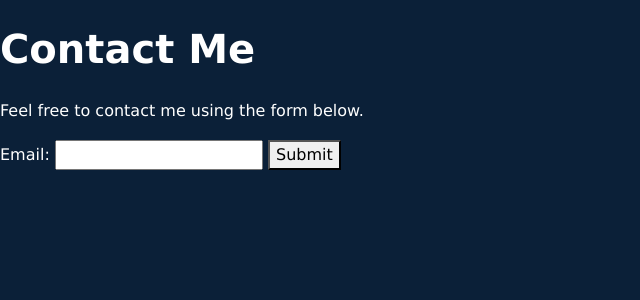
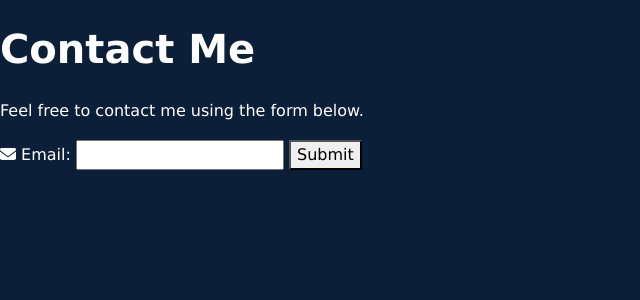
Before and after one commit to ArunJey20/INFR3120-Assignment2, a Node server app: page /contact in a window 1280 px wide. Shown: the part 80-380 px from the top of the page, without its empty margins (0-640 px from the left). Run offline with Node 20, Linux system fonts and the light colour scheme.

Commit message:
Add Font Awesome email icon to contact page

```diff
--- a/views/contact.ejs
+++ b/views/contact.ejs
@@ -5,6 +5,9 @@
     <title>Contact Me</title>
     <link href="https://cdn.jsdelivr.net/npm/bootstrap@5.3.3/dist/css/bootstrap.min.css" rel="stylesheet">
     <link rel="stylesheet" href="/stylesheets/style.css" />
+    <!-- Font Awesome icons -->
+    <link rel="stylesheet" href="https://cdnjs.cloudflare.com/ajax/libs/font-awesome/6.5.2/css/all.min.css">
+
 </head>
 <body>
     <nav class="navbar navbar-expand navbar-dark bg-dark">
@@ -31,7 +34,7 @@
     <p>Feel free to contact me using the form below.</p>
 
     <form>
-        <label for="email">Email:</label>
+        <label for="email"><i class="fa-solid fa-envelope"></i> Email:</label>
         <input type="email" id="email" name="email" required>
         <button type="submit">Submit</button>
     </form>
```
